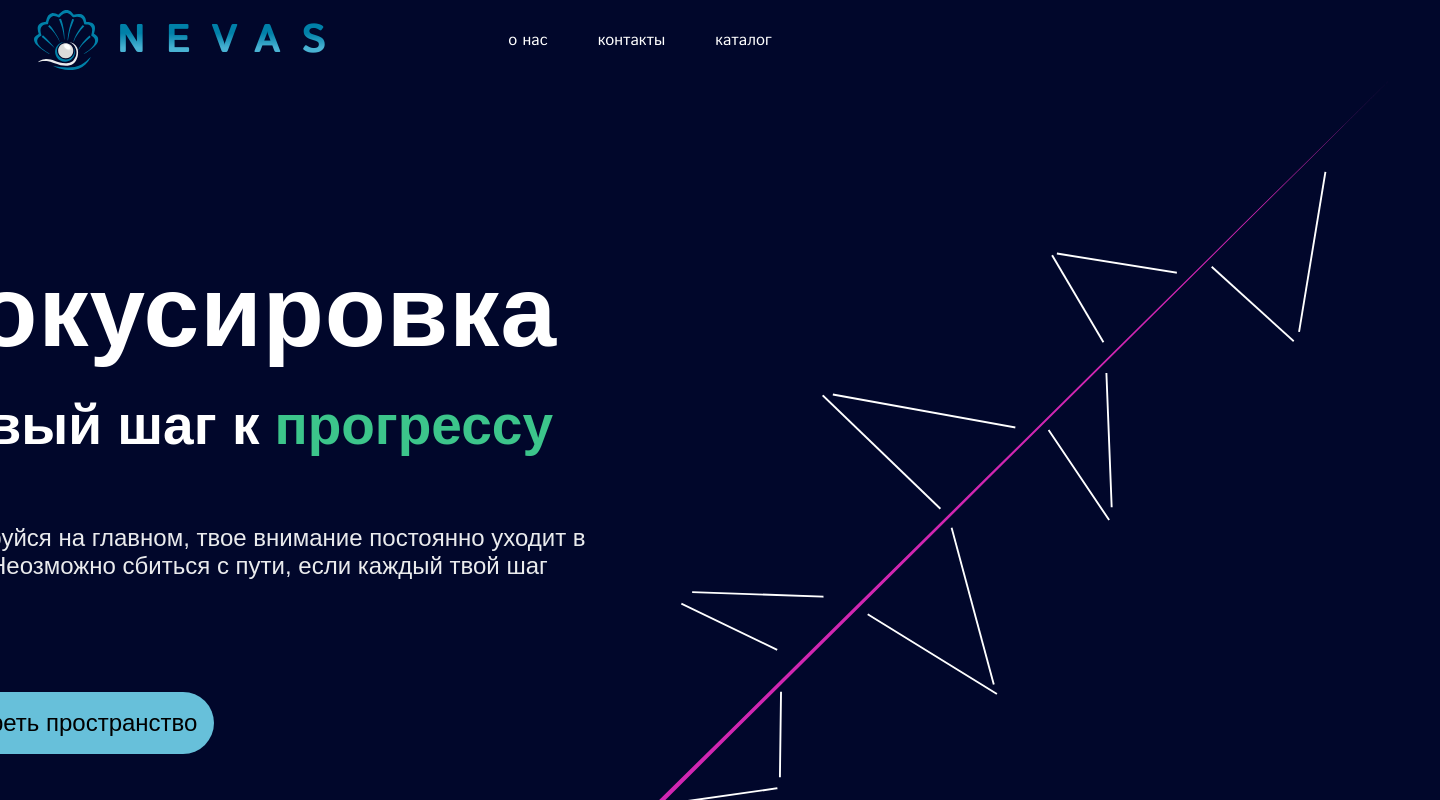
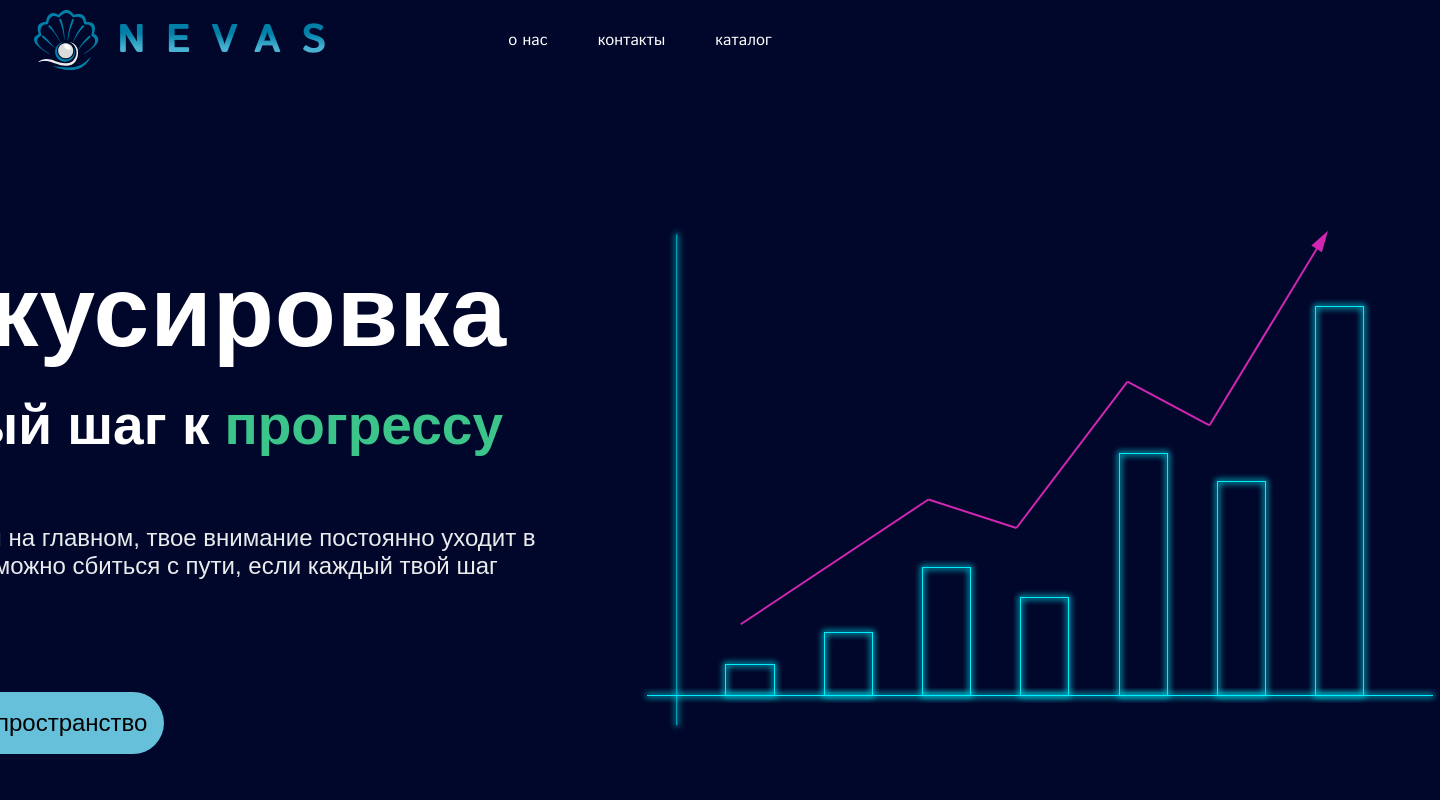
Before and after one commit to STAP16/Nevas-front, a React (Vite) app: page / in a window 1280 px wide. Shown: the top 800 px of the page, 1440 px wide, since content can reach past the window. Built offline with nearby package versions, Linux system fonts and the light colour scheme; a web font is replaced by a local one.

Commit message:
chg mn img

```diff
--- a/src/api/api.js
+++ b/src/api/api.js
@@ -1,7 +1,7 @@
 export const API = "http://localhost";
 
 //Универсальный запрос на сервер, который будет возвращать данные по переданным параметрам, реализовать в отдельной функции
-// parametr = {endpoint: "/get_...", objectId: 1}
+// parametr = {endpoint: "get_...", objectId: 1}
 // Если objectId не передан, то значит это обычный get запрос без динамического параметра
 
 export function getApiData(parametr) {
@@ -16,7 +16,7 @@ export function getApiData(parametr) {
       setLoading(true);
       try {
         const response = await fetch(
-          `${API}/${endpoint}${objectId ? `/${objectId}` : ""}`
+          `${API}/${endpoint}${objectId ? `/${objectId}` : ""}/`
         );
         if (!response.ok) {
           throw new Error(response.error);
--- a/src/pages/Main/Screen/FirstScreen/FirstScreen.jsx
+++ b/src/pages/Main/Screen/FirstScreen/FirstScreen.jsx
@@ -7,7 +7,7 @@ export default function FirstScreen() {
         <HelloSection />
       </div>
       <section className={styles.imageSection}>
-        <img src="mainLine.svg" alt="" className={styles.mainImage} />
+        <img src="Progres.svg" alt="" className={styles.mainImage} />
       </section>
     </>
   );
--- a/src/pages/Main/Screen/FirstScreen/FirstScreen.module.css
+++ b/src/pages/Main/Screen/FirstScreen/FirstScreen.module.css
@@ -27,9 +27,16 @@
 }
 
 .imageSection {
+  display: flex;
+  align-items: center;
+  justify-content: center;
   position: relative;
+  padding-left: 100px;
 }
 .mainImage {
+  display: flex;
+  align-items: center;
+  justify-content: center;
   width: 800px;
 }
 
```
Also changed, not shown: public/Progres.svg (added).
